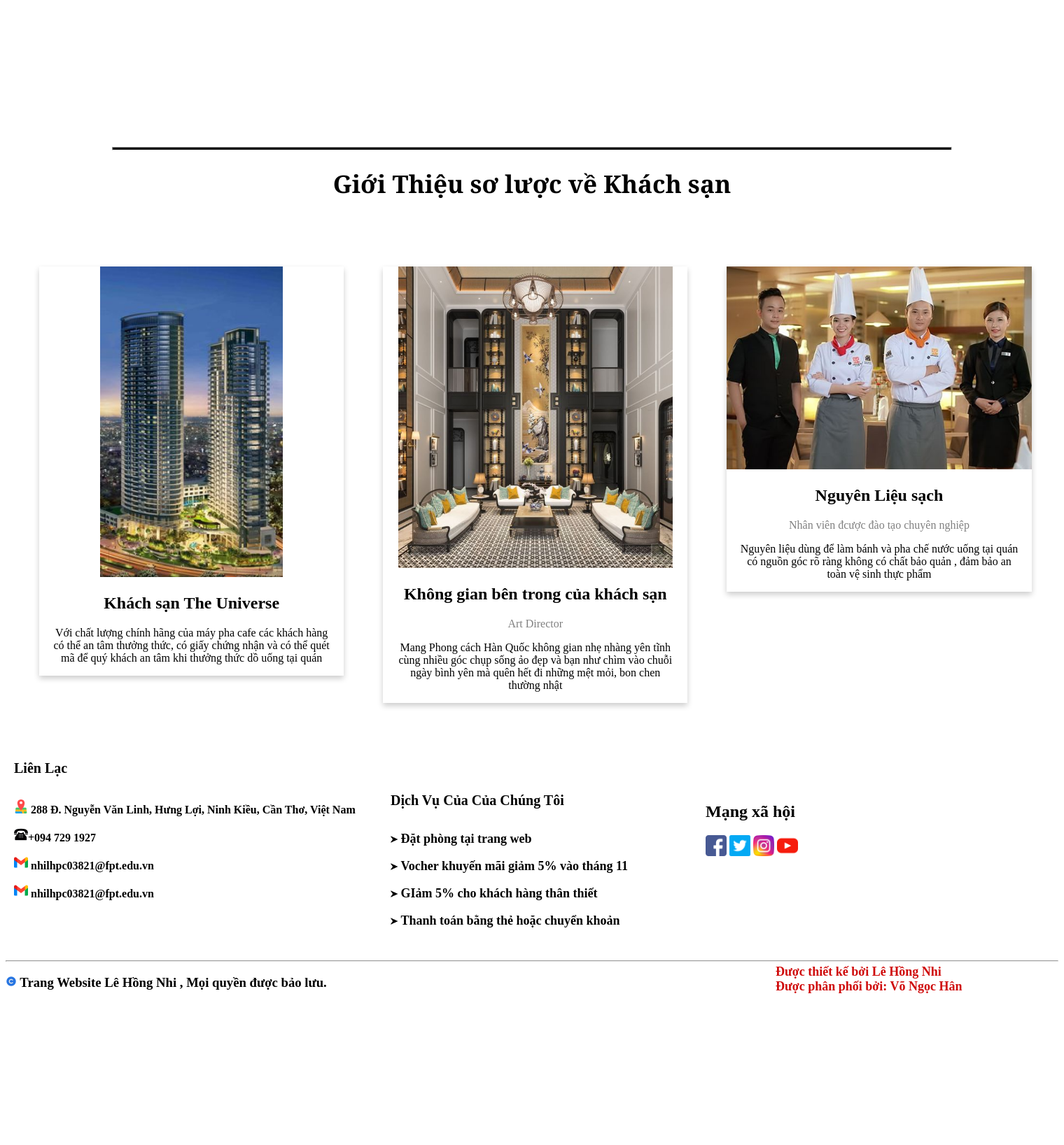
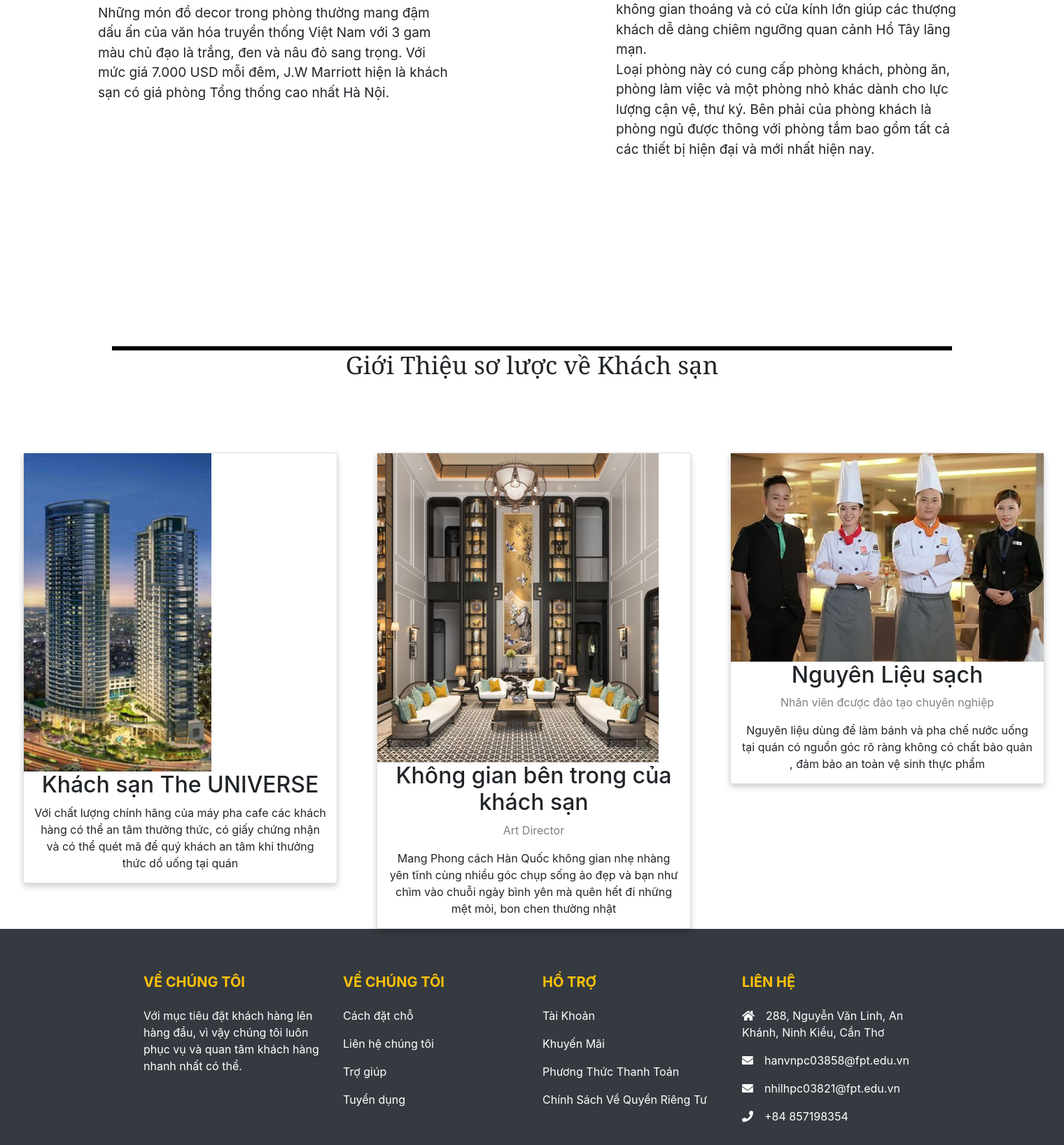
Before and after one commit to nhilhpc03821/nhom4, a PHP site: page /dlient/index.php in a window 1520 px wide. Shown: the part 2203-3840 px from the top of the page at 70% size. Before the commit the page ends 3623 px from the top, so only its background shows below. Run offline with PHP 8.4, Linux system fonts and the light colour scheme; data that the repository does not hold is empty; some libraries are stand-ins or nearby versions; grey boxes are pictures that could not be loaded.

Commit message:
Trang Chủ     -   Chỉnh sửa footer

```diff
--- a/ASM2_nhom4_DU_AN1/asset/dlient/CSS/index.css
+++ b/ASM2_nhom4_DU_AN1/asset/dlient/CSS/index.css
@@ -153,56 +153,3 @@ html {
 /* end */
 
 /* fooder */
-.fooder {
-  background-color: rgb(255, 255, 255);
-  height: 300px;
-}
-.intro_01 {
-  font-size: 20px;
-}
-.fooder_into {
-  margin-left: 12px;
-  margin-top: -95px;
-}
-.fooder_into_01 {
-  margin-left: 550px;
-  margin-top: -188px;
-}
-.fooder_into_02 {
-  margin-left: 1000px;
-  margin-top: -200px;
-}
-.into_02 {
-  margin-left: 50px;
-}
-.bando {
-  margin-left: 1200px;
-  margin-top: -55px;
-}
-.banh {
-  font-size: 18px;
-}
-.chu_fooder {
-  color: rgb(207, 10, 10);
-  font-size: 18px;
-  margin-left: 1100px;
-  margin-top: -55px;
-}
-/* fooder end */
-
-/* menu */
-.into_1 {
-  margin-left: 50px;
-}
-.into_2 {
-  margin-left: 50px;
-}
-.anh_hotel {
-  margin-left: 750px;
-  margin-top: -250px;
-}
-
-/* menu end */
-.text-center {
-  text-align: center;
-}
--- a/ASM2_nhom4_DU_AN1/dlient/index.php
+++ b/ASM2_nhom4_DU_AN1/dlient/index.php
@@ -27,6 +27,11 @@ $listloai = load_list();
 
   <!-- <link href="../asset/dlient/CSS/sanpham.css" rel="stylesheet"> -->
   <!-- >>>>>>> 59fa914488ef0f407646907966f1bce90f1f2907 -->
+
+  <link rel="stylesheet" href="https://stackpath.bootstrapcdn.com/bootstrap/4.5.0/css/bootstrap.min.css" integrity="sha384-9aIt2nRpC12Uk9gS9baDl411NQApFmC26EwAOH8WgZl5MYYxFfc+NcPb1dKGj7Sk" crossorigin="anonymous">
+  <link rel="stylesheet" type="text/css" href="https://cdnjs.cloudflare.com/ajax/libs/font-awesome/5.14.0/css/all.min.css">
+
+
 </head>
 
 <body>
@@ -63,14 +68,14 @@ $listloai = load_list();
   <!-- end show -->
 
   <!-- About Start -->
-  <div class="About_01">
+  <div class="about">
     <center>
-      <h2 class="chu_01"> About The universe </h2>
+      <h2 class="chu_01"> About THE UNIVERSE </h2>
     </center>
     <br />
     <div class="menu">
-      <h3 class="into_1">Chào mừng đến với The universe</h3>
-      <p class="into_2">The universe với các phòng biệt thự và bungalow được trang bị đầy đủ tiện nghi,<br /> không
+      <h3 class="into_1">Chào mừng đến với THE UNIVERSE</h3>
+      <p class="into_2">THE UNIVERSE với các phòng biệt thự và bungalow được trang bị đầy đủ tiện nghi,<br /> không
         gian bên trong được bài trí theo phong cách sang trọng pha trộn những nét<br /> truyền
         thống của người Việt và những nét hiện đại của phương Tây. <br />
         <br />
@@ -82,12 +87,21 @@ $listloai = load_list();
       <img class="anh_hotel" src="../asset/dlient/img/hotel.jpg">
     </div>
   </div>
+
+
+
+
+
   <?php foreach ($listloai as $loai_phong) :
     if ($loai_phong['ma_loai'] != 15) :
       $danh_sach_phong = load_listhh("", $loai_phong['ma_loai']);
 
       if (!empty($danh_sach_phong)) :
   ?>
+
+
+
+
         <hr class="thanh_ngang">
         <h2 class="tieu-de text-center"><?= $loai_phong['ten_loai'] ?> </h2>
 
@@ -98,15 +112,18 @@ $listloai = load_list();
             <div class="san-pham">
               <div class="gallery">
                 <div class="hinh-anh">
-                  <a href="../dlient/sanpham_1.php">
+                  <a href="../dlient/chitietphong.php">
                     <?php if ($hinhpath != '../upload/') : ?>
                       <img src="<?= $hinhpath ?>" alt="Cinque Terre" width="600" height="200">
                     <?php endif; ?>
                   </a>
                 </div>
 
-                <div class="desc"><a href="../dlient/sanpham_1.php"><b><?= $phong['ten_hh'] ?></b></a></div>
-                <div class="desc"><a href="../dlient/sanpham_1.php"><b><?= number_format($phong['don_gia'], 0, ',', '.') ?> vnd</b></a></div>
+
+
+
+                <div class="desc"><a href="../dlient/chitietphong.php"><b><?= $phong['ten_hh'] ?></b></a></div>
+                <div class="desc"><a href="../dlient/chitietphong.php"><b><?= number_format($phong['don_gia'], 0, ',', '.') ?> vnd</b></a></div>
               </div>
             </div>
         <?php
@@ -204,7 +221,7 @@ $listloai = load_list();
           <div class="card">
             <img src="../asset/dlient/img/gioi_thieu3.jpg" alt="Jane" style="width:60%">
             <div class="container">
-              <h2> Khách sạn The Universe</h2>
+              <h2> Khách sạn The UNIVERSE</h2>
               <p>Với chất lượng chính hãng của máy pha cafe các khách hàng có thể an tâm
                 thưởng thức, có giấy chứng nhận và có thể quét mã để quý khách an tâm khi
                 thưởng thức dồ uống tại quán</p>
@@ -242,48 +259,118 @@ $listloai = load_list();
       </div>
     </center>
 
-    <br /><br /><br /><br /><br /><br /><br /><br />
 
 
-    <div class="fooder">
 
-      <div class="fooder_into">
-        <h5 class="intro_01"> Liên Lạc </h5>
-        <p> <img src="../asset/dlient/img/icon/địa_chỉ.png" width="20px"> <b>288 Đ. Nguyễn Văn Linh, Hưng Lợi, Ninh Kiều, Cần Thơ, Việt Nam </b> </p>
-        <p> <img src="../asset/dlient/img/icon/phone.png" width="20px"><b>+094 729 1927</b></p>
-        <p> <img src="../asset/dlient/img/icon/gmail.png" width="20px"> <b>nhilhpc03821@fpt.edu.vn</b></p>
-        <p> <img src="../asset/dlient/img/icon/gmail.png" width="20px"> <b>nhilhpc03821@fpt.edu.vn</b></p>
+    <footer class="bg-dark text-white pt-5 pb-4">
+
+      <div class="container text-center text-md-left">
+
+        <div class="row text-center text-md-left">
+
+          <div class="col-md-3 col-lg-3 col-xl-3 mx-auto mt-3">
+            <h5 class="text-uppercase mb-4 font-weight-bold text-warning">VỀ CHÚNG TÔI</h5>
+            <p>Với mục tiêu đặt khách hàng lên hàng đầu, vì vậy chúng tôi luôn phục vụ và quan tâm khách hàng nhanh nhất có thể. </p>
+
           </div>
 
-      <div class="fooder_into_01">
-        <h5 class="intro_01"> Dịch Vụ Của Của Chúng Tôi </h5>
-        <p class="banh"><img src="../asset/dlient/img/icon/right-arrow.png" width="10px"> <b> Đặt phòng tại trang web </b></p>
-        <p class="banh"><img src="../asset/dlient/img/icon/right-arrow.png" width="10px"> <b> Vocher khuyến mãi giảm 5% vào tháng 11 </b></p>
-        <p class="banh"><img src="../asset/dlient/img/icon/right-arrow.png" width="10px"> <b> GIảm 5% cho khách hàng thân thiết </b></p>
-        <p class="banh"><img src="../asset/dlient/img/icon/right-arrow.png" width="10px"> <b> Thanh toán bằng thẻ hoặc chuyển khoản </b></p>
+          <div class="col-md-2 col-lg-2 col-xl-3 mx-auto mt-3">
+            <h5 class="text-uppercase mb-4 font-weight-bold text-warning">VỀ CHÚNG TÔI</h5>
+            <p>
+              <a href="#" class="text-white" style="text-decoration: none;"> Cách đặt chỗ</a>
+            </p>
+            <p>
+              <a href="#" class="text-white" style="text-decoration: none;"> Liên hệ chúng tôi</a>
+            </p>
+            <p>
+              <a href="#" class="text-white" style="text-decoration: none;"> Trợ giúp</a>
+            </p>
+            <p>
+              <a href="#" class="text-white" style="text-decoration: none;"> Tuyển dụng</a>
+            </p>
+
           </div>
 
-      <div class="fooder_into_02">
-        <h2 class="intro_2"> Mạng xã hội </h2>
-        <img class="icon" src="../asset/dlient/img/icon/facebook.png" width="30px">
-        <img class="icon" src="../asset/dlient/img/icon/twitter.png" width="30px">
-        <img class="icon" src="../asset/dlient/img/icon/instagram.png" width="30px">
-        <img class="icon" src="../asset/dlient/img/icon/youtube.png" width="30px">
+          <div class="col-md-3 col-lg-2 col-xl-3 mx-auto mt-3">
+            <h5 class="text-uppercase mb-4 font-weight-bold text-warning">HỔ TRỢ</h5>
+            <p>
+              <a href="#" class="text-white" style="text-decoration: none;"> Tài Khoản</a>
+            </p>
+            <p>
+              <a href="#" class="text-white" style="text-decoration: none;">Khuyến Mãi</a>
+            </p>
+            <p>
+              <a href="#" class="text-white" style="text-decoration: none;"> Phương Thức Thanh Toán</a>
+            </p>
+            <p>
+              <a href="#" class="text-white" style="text-decoration: none;"> Chính Sách Về Quyền Riêng Tư </a>
+            </p>
           </div>
 
-      <iframe class="bando" src="https://www.google.com/maps/embed?pb=!1m18!1m12!1m3!1d3928.871231804129!2d105.75541541476494!3d10.027483392832327!2m3!1f0!2f0!3f0!3m2!1i1024!2i768!4f13.1!3m3!1m2!1s0x31a088476bafffdf%3A0x4da67960eb05332d!2zVHLGsOG7nW5nIENhbyDEkOG6s25nIFRo4buxYyBIw6BuaCBGUFQgUG9seXRlY2huaWMgQ-G6p24gVGjGoQ!5e0!3m2!1svi!2s!4v1665920212911!5m2!1svi!2s" width="300" height="170" style="border:0;" allowfullscreen="" loading="lazy" referrerpolicy="no-referrer-when-downgrade"></iframe>
-      <div>
+          <div class="col-md-4 col-lg-3 col-xl-3 mx-auto mt-3">
+            <h5 class="text-uppercase mb-4 font-weight-bold text-warning">LIÊN HỆ</h5>
+            <p>
+              <i class="fas fa-home mr-3"></i>288, Nguyễn Văn Linh, An Khánh, Ninh Kiều, Cần Thơ
+            </p>
+            <p>
+              <i class="fas fa-envelope mr-3"></i>hanvnpc03858@fpt.edu.vn
+            </p>
+            <p>
+              <i class="fas fa-envelope mr-3"></i>nhilhpc03821@fpt.edu.vn
+            </p>
+            <p>
+              <i class="fas fa-phone mr-3"></i>+84 857198354
+            </p>
 
           </div>
-      <br />
-      <center>
-        <hr class="thanhngang">
-      </center>
-      <h3><img src="../asset/dlient/img/Icon/copyright.png" width="16px"> Trang Website Lê Hồng Nhi , Mọi quyền được bảo lưu.</h3>
 
-      <h4 class="chu_fooder">Được thiết kế bởi Lê Hồng Nhi <br />
-        Được phân phối bởi: Võ Ngọc Hân</h4>
         </div>
+
+        <hr class="mb-4">
+
+        <div class="row align-items-center">
+
+          <div class="col-md-7 col-lg-8">
+            <p> Copyright ©2020 All rights reserved by:
+              <a href="#" style="text-decoration: none;">
+                <strong class="text-warning">Ngọc Hân hahahahahaha</strong>
+              </a>
+            </p>
+
+          </div>
+
+          <div class="col-md-5 col-lg-4">
+            <div class="text-center text-md-right">
+
+              <ul class="list-unstyled list-inline">
+                <li class="list-inline-item">
+                  <a href="https://www.facebook.com/ngochaan136" class="btn-floating btn-sm text-white" style="font-size: 23px;"><i class="fab fa-facebook"></i></a>
+                </li>
+                <li class="list-inline-item">
+                  <a href="#" class="btn-floating btn-sm text-white" style="font-size: 23px;"><i class="fab fa-twitter"></i></a>
+                </li>
+                <li class="list-inline-item">
+                  <a href="#" class="btn-floating btn-sm text-white" style="font-size: 23px;"><i class="fab fa-google-plus"></i></a>
+                </li>
+                <li class="list-inline-item">
+                  <a href="#" class="btn-floating btn-sm text-white" style="font-size: 23px;"><i class="fab fa-linkedin-in"></i></a>
+                </li>
+                <li class="list-inline-item">
+                  <a href="https://www.youtube.com/watch?v=v_igBq7fAMs" class="btn-floating btn-sm text-white" style="font-size: 23px;"><i class="fab fa-youtube"></i></a>
+                </li>
+              </ul>
+
+            </div>
+
+          </div>
+
+        </div>
+
+      </div>
+
+    </footer>
+
+
 
 </body>
 
```
Lines whose indentation alone changed are shown as unchanged.
